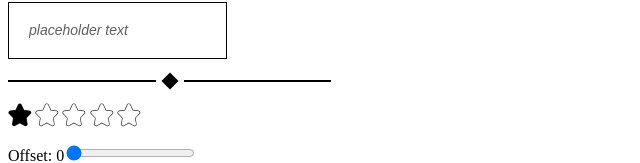
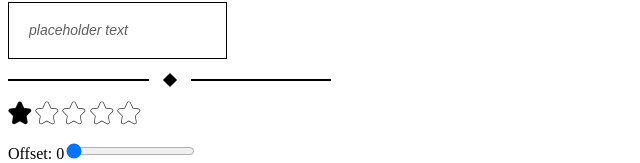
Before and after one commit to E-Rosa/vinmin, a React (Vite) app: page / in a window 1280 px wide. Shown: the part 908-1071 px from the top of the page, without its empty margins (0-640 px from the left). Built offline with nearby package versions, Linux system fonts and the light colour scheme.

Commit message:
fix: margin on divider

```diff
--- a/package.json
+++ b/package.json
@@ -1,6 +1,6 @@
 {
   "name": "@eliasrrosa/vinmin",
-  "version": "0.0.22",
+  "version": "0.0.23",
   "type": "module",
   "access": "public",
   "main": "dist/vinmin.js",
--- a/src/components/div/VinminDivider.css
+++ b/src/components/div/VinminDivider.css
@@ -10,9 +10,9 @@
 }
 
 .VinminDividerDecorator {
-  min-width: 12px;
-  height: 12px;
-  margin: 0px 0.5em;
+  min-width: 10px;
+  height: 10px;
+  margin: 0px 1em;
   background-color: #000000;
   transform: rotate(45deg);
 }
```
